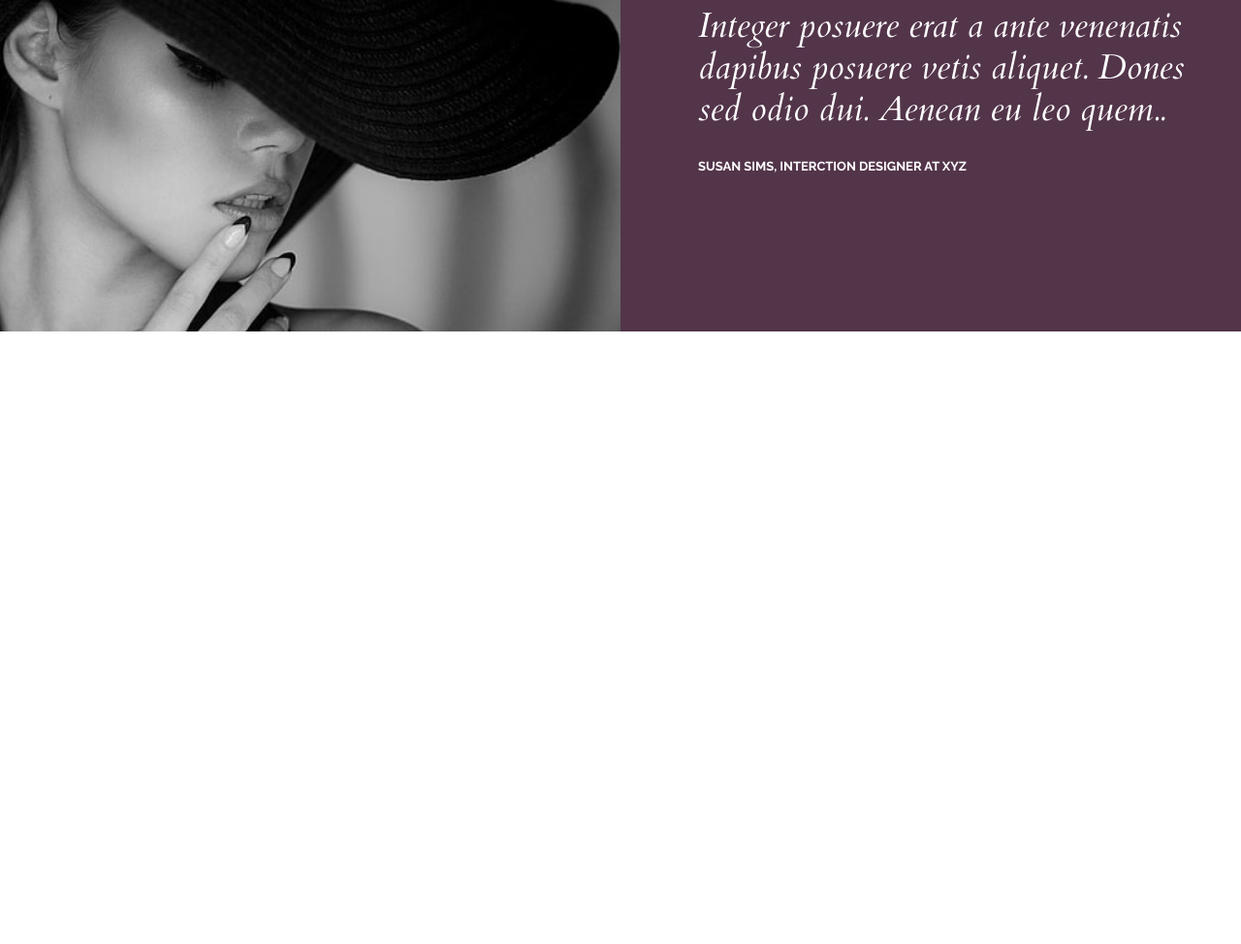
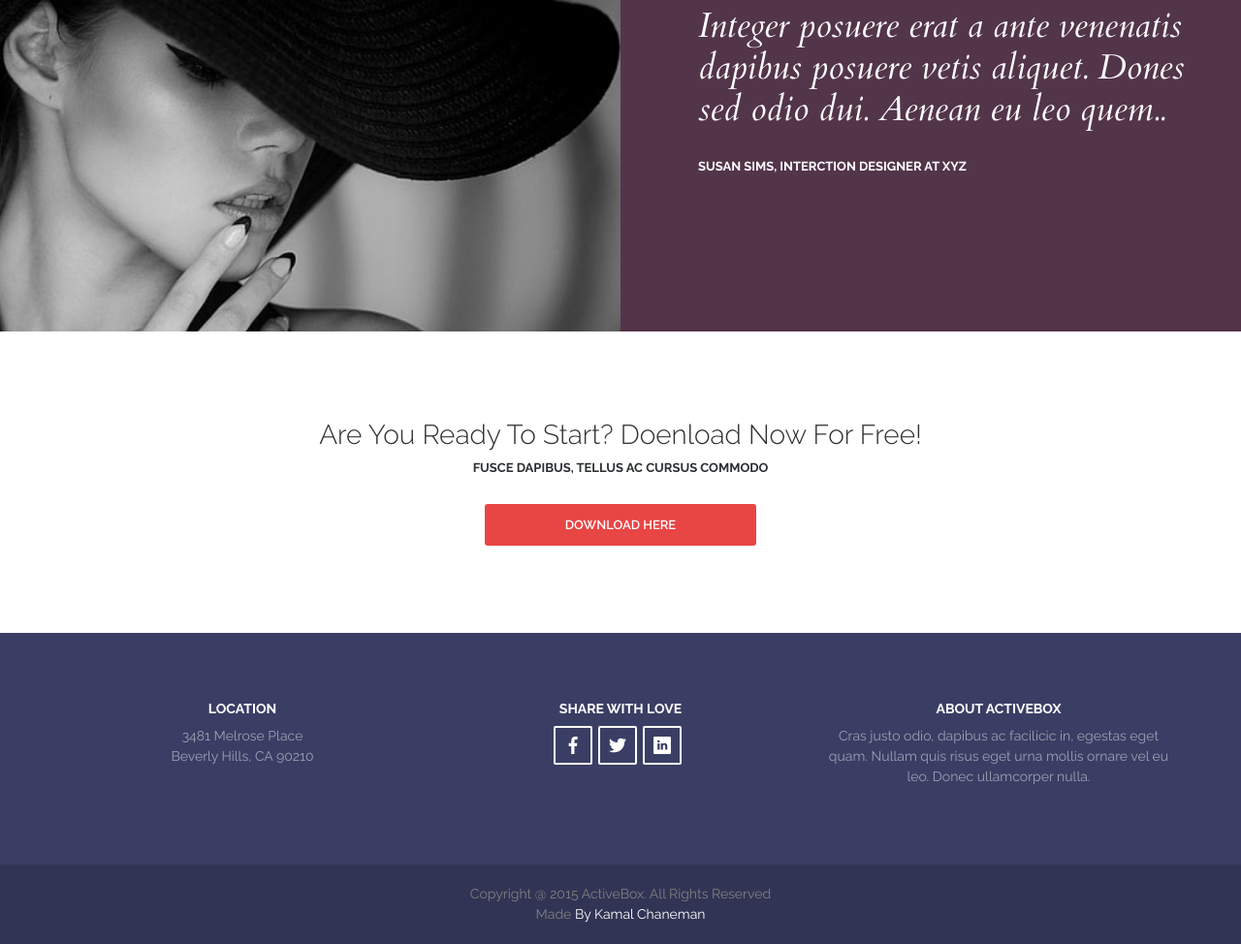
Before and after one commit to MariaVS28/ActiveBox, a plain HTML site: page index.html in a window 1280 px wide. Shown: the part 2996-3970 px from the top of the page at 97% size. Before the commit the page ends 3338 px from the top, so only its background shows below. Drawn offline with nearby package versions, Linux system fonts and the light colour scheme.

Commit message:
Added footer

```diff
--- a/index.html
+++ b/index.html
@@ -2,7 +2,7 @@
 <html>
     <head>
         <meta charset="utf-8">
-        <link href="https://fonts.googleapis.com/css2?family=Cardo:ital@1&family=Open+Sans:wght@700&family=Raleway:wght@400;600;700&display=swap" rel="stylesheet">
+        <link href="https://fonts.googleapis.com/css2?family=Cardo:ital@1&family=Open+Sans:wght@700&family=Raleway:wght@300;400;600;700&display=swap" rel="stylesheet">
         <link rel="stylesheet" href="style.css">
         <title>ForExample</title>
     </head>
@@ -285,5 +285,71 @@
 
             </div> <!--container-->
         </div> <!--Reviews-->
+
+        <!--Download-->
+
+        <div class="download">
+            <div class="container">
+                <h3 class="download__title">Are You Ready To Start? Doenload Now For Free!</h3>
+                <div class="download__text">
+                    <p>Fusce dapibus, tellus ac cursus commodo</p>
+                </div>
+                <a class="btn btn--red btn--long" href="#">Download Here</a>
+            </div>
+        </div>
+
+        <!--footer-->
+
+        <footer class="footer">
+            <div class="container">
+                <div class="footer__inner">
+                    <div class="footer__block">
+                        <h4 class="footer__title">Location</h4>
+                        <address class="footer__address">
+                            <div>3481 Melrose Place</div>
+                            <div>Beverly Hills, CA 90210</div>
+                        </address>
+                    </div>
+
+                    <div class="footer__block">
+                        <h4 class="footer__title">Share With Love </h4>
+                        <div class="social social--footer">
+                            <a class="social__item" href="#" target="_blank">
+                                <svg class="social__icon">
+                                    <use xlink:href="#facebook"></use>
+                                </svg>
+                            </a>
+                            <a class="social__item" href="#" target="_blank">
+                                <svg class="social__icon">
+                                    <use xlink:href="#twitter"></use>
+                                </svg>
+                            </a>
+                            <a class="social__item" href="#" target="_blank">
+                                <svg class="social__icon">
+                                    <use xlink:href="#linkedin"></use>
+                                </svg>
+                            </a>
+                        </div>
+                    </div>
+
+                    <div class="footer__block">
+                        <h4 class="footer__title">About ActiveBox</h4>
+                        <div class="footer__text">
+                            <p>Cras justo odio, dapibus ac facilicic in, egestas eget quam. Nullam quis risus eget urna mollis ornare vel eu leo. Donec ullamcorper nulla.</p>
+                        </div>
+                    </div>
+                </div> <!--/.footer__inner-->
+            </div> <!--/.container-->
+            <div class="copyright">
+                <div class="container">
+                    <div class="copyright__text">
+                        <div>Copyright @ 2015 ActiveBox. All Rights Reserved</div>
+                        <div>Made <span>By Kamal Chaneman</span></div>
+
+                    </div>
+
+                </div>
+            </div>
+        </footer>
     </body>
 </html>
--- a/style.css
+++ b/style.css
@@ -130,12 +130,17 @@ p {
     font-weight: 600;
     text-transform: uppercase;
     text-decoration: none;
+    text-align: center;
 
     transition: background .1s linear;
 }
 
 .btn--red {
     background-color: #e84545;
+}
+
+.btn--long {
+    min-width: 280px;
 }
 
 .btn--red:hover {
@@ -291,6 +296,10 @@ p {
     display: flex;
 }
 
+.social--footer{
+    justify-content: center;
+}
+
 .social__item {
     display: flex;
     justify-content: center;
@@ -312,6 +321,17 @@ p {
     fill: #dd1919;
 }
 
+.social--footer .social__item {
+    background: transparent;
+    border-width: 2px;
+    border-color: #fff;
+    border-radius: 2px;
+}
+
+.social--footer .social__item:hover {
+    background-color: #fff;
+}
+
 .social__icon {
     display: block;
     height: 18px;
@@ -319,6 +339,13 @@ p {
     fill: #c6cacc;
     transition: fill .1s linear;
 }
+
+.social--footer .social__icon {
+    fill: #fff;
+}
+
+
+
 
 /* reviews
 ===============*/
@@ -370,3 +397,91 @@ p {
     text-transform: uppercase;
     color: #fff;
 }
+
+/* download
+===============*/
+
+.download {
+    margin: 90px 0;
+
+    text-align: center;
+}
+
+.download__title {
+    margin-bottom: 10px;
+
+    font-size: 28px;
+    color: #2d3033;
+    font-weight: 300;
+}
+
+.download__text {
+    margin-bottom: 30px;
+
+    font-size: 13px;
+    color: #2d3033;
+    font-weight: 700;
+    text-transform: uppercase;
+}
+
+/* footer
+===============*/
+
+.footer {
+    background-color: #3a3e64;
+}
+
+.footer__inner {
+    padding: 70px 0;
+
+    display: flex;
+    flex-wrap: wrap;
+}
+.footer__block {
+    width: 33.333333%;
+    padding: 0 15px;
+
+    text-align: center;
+}
+
+.footer__title {
+    margin-bottom: 10px;
+
+    font-size: 14px;
+    font-weight: 700;
+    color: #fff;
+    text-transform: uppercase;
+}
+
+.footer__address {
+    font-size: 14px;
+    line-height: 1.5;
+    font-style: normal;
+    color: rgba(255, 255, 255, .5);
+}
+
+.footer__text {
+    font-size: 14px;
+    line-height: 1.5;
+    color: rgba(255, 255, 255, .5);
+}
+
+/* copyright
+===============*/
+
+.copyright {
+    padding: 20px 0;
+
+    background-color: #313454;
+}
+
+.copyright__text {
+    text-align: center;
+    font-size: 14px;
+    line-height: 1.5;
+    color: #808080;
+}
+
+.copyright__text span {
+    color: #fff;
+}
```
